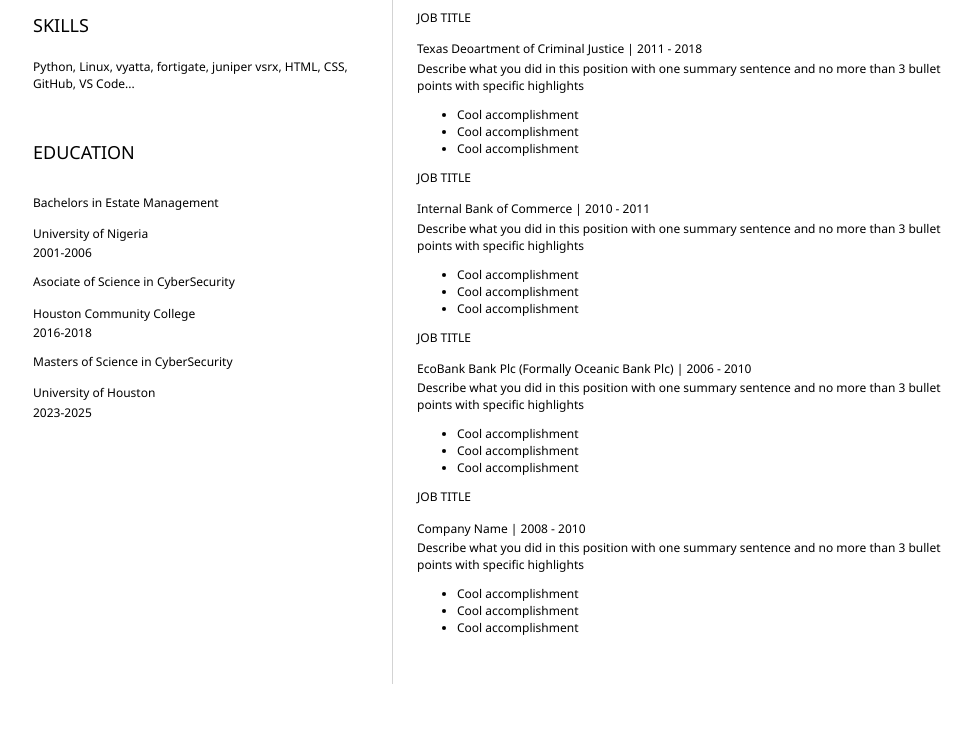
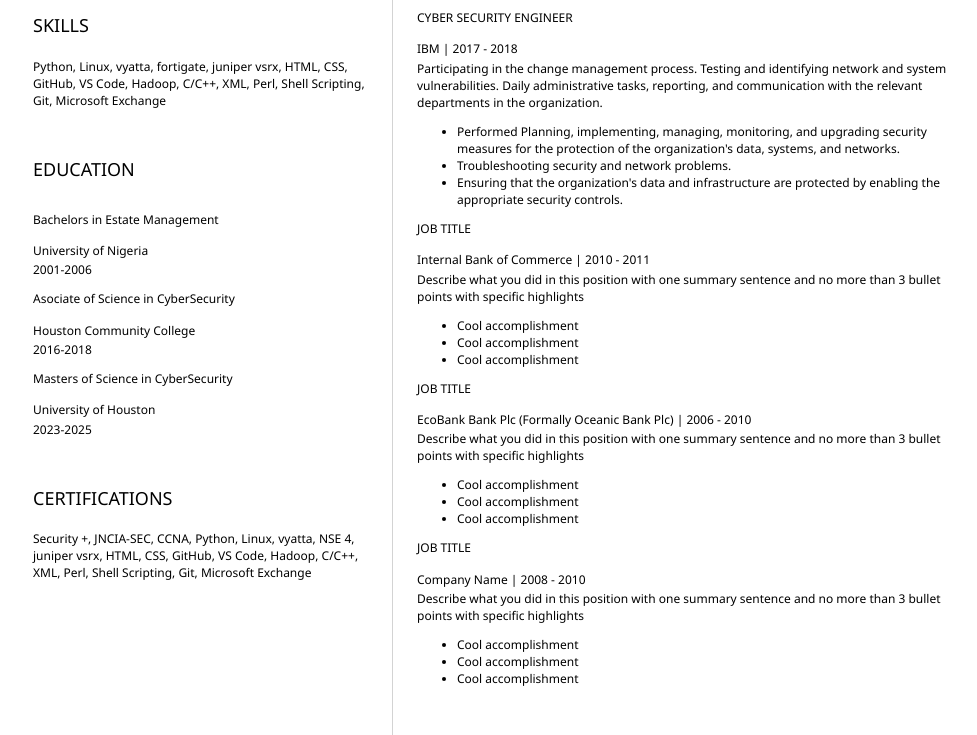
Before and after one commit to bonezechidi/resume, a plain HTML site: page index.html in a window 1280 px wide. Shown: the part 344-1079 px from the top of the page, without its empty margins (151-1128 px from the left). Before the commit the page ends 1028 px from the top, so only its background shows below. Drawn offline with Linux system fonts and the light colour scheme.

Commit message:
initial commit

```diff
--- a/index.html
+++ b/index.html
@@ -33,7 +33,7 @@
 				</section>
 				<section>
 					<h2>SKILLS</h2>
-                    <p>Python, Linux, vyatta, fortigate, juniper vsrx, HTML, CSS, GitHub, VS Code...</p>
+                    <p>Python, Linux, vyatta, fortigate, juniper vsrx, HTML, CSS, GitHub, VS Code, Hadoop, C/C++, XML, Perl, Shell Scripting, Git, Microsoft Exchange </p>
 				</section>
 				<section>
 					<h2>EDUCATION</h2>
@@ -59,6 +59,10 @@
 		2023-2025
 	</p>
 				</section>
+				<section>
+					<h2>CERTIFICATIONS</h2>
+                    <p>Security +, JNCIA-SEC, CCNA, Python, Linux, vyatta, NSE 4, juniper vsrx, HTML, CSS, GitHub, VS Code, Hadoop, C/C++, XML, Perl, Shell Scripting, Git, Microsoft Exchange </p>
+				</section>
 			</article>
 			<article id="mainRight">
 				<section>
@@ -68,17 +72,19 @@
 				<section>
 					<h2>WORK EXPERIENCE</h2>
 					<!-- your work experience -->
-                    <h3>JOB TITLE</h3>
+                    <h3>CYBER SECURITY ENGINEER </h3>
 <p>
-		Texas Deoartment of Criminal Justice | 2011 - 2018
+		IBM | 2017 - 2018
 </p>
 <p>
-		Describe what you did in this position with one summary sentence and no more than 3 bullet points with specific highlights
+	Participating in the change management process.
+	Testing and identifying network and system vulnerabilities.
+	Daily administrative tasks, reporting, and communication with the relevant departments in the organization.
 </p>
 <ul>
-		<li>Cool accomplishment</li>
-		<li>Cool accomplishment</li>
-		<li>Cool accomplishment</li>
+		<li>Performed Planning, implementing, managing, monitoring, and upgrading security measures for the protection of the organization's data, systems, and networks.</li>
+		<li>Troubleshooting security and network problems.</li>
+		<li>Ensuring that the organization's data and infrastructure are protected by enabling the appropriate security controls.</li>
 </ul>
 <h3>JOB TITLE</h3>
 <p>
```
